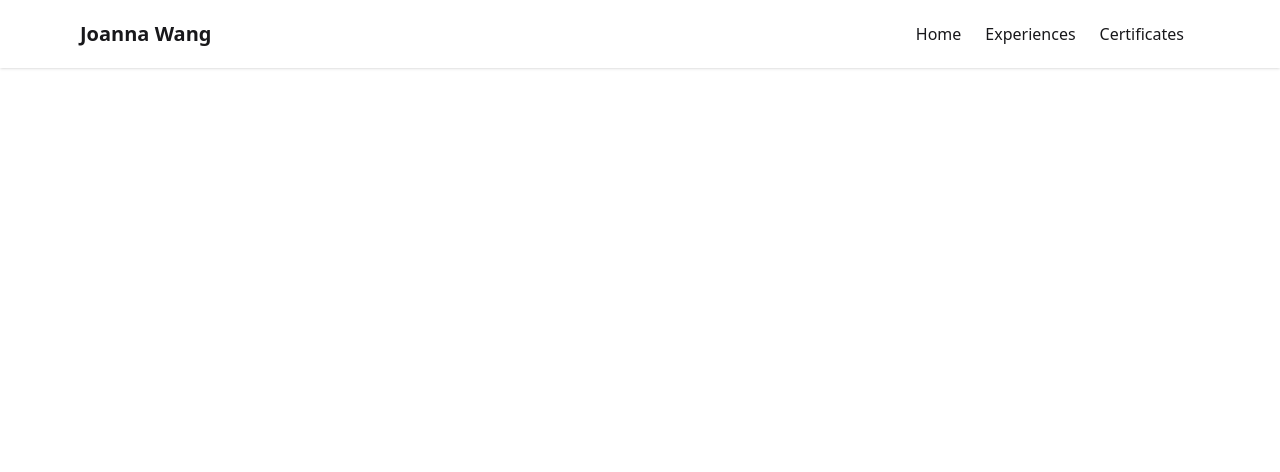
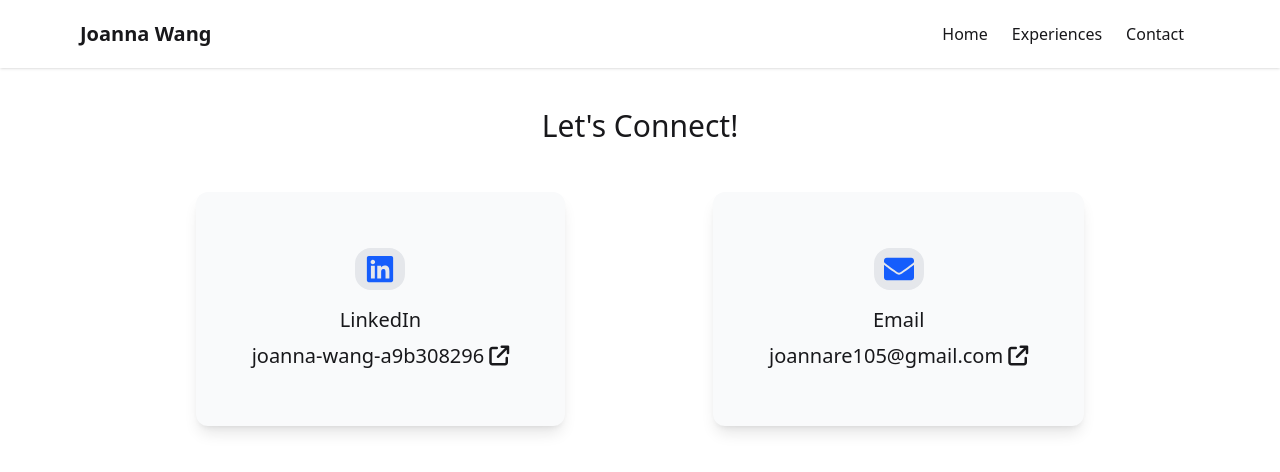
Before and after one commit to Joanna-Wang105/joanna_website, a React (Vite) app: page /contact in a window 1280 px wide. Shown: the top 472 px of the page. Built offline with nearby package versions, Linux system fonts and the light colour scheme.

Commit message:
add Contact page

```diff
--- a/package.json
+++ b/package.json
@@ -14,6 +14,7 @@
     "aos": "^2.3.4",
     "react": "^19.1.0",
     "react-dom": "^19.1.0",
+    "react-icons": "^5.5.0",
     "react-router-dom": "^7.6.3",
     "tailwindcss": "^4.1.11"
   },
--- a/src/App.jsx
+++ b/src/App.jsx
@@ -1,13 +1,14 @@
 import Header from "./components/Header";
 import Home from "./components/Home";
 import Experience from "./components/Experience";
+import Contact from "./components/Contact";
 import { BrowserRouter as Router, Routes, Route } from "react-router-dom";
 
 function App() {
   const navLinks = [
     { path: "/", text: "Home" },
     { path: "/experiences", text: "Experiences" },
-    { path: "/certificates", text: "Certificates" },
+    { path: "/contact", text: "Contact" },
   ];
 
   return (
@@ -17,7 +18,7 @@ function App() {
         <Routes>
           <Route path="/" element={<Home />} />
           <Route path="/experiences" element={<Experience />} />
-          {/* <Route path='/certificates' element={<Certificates />} /> */}
+          <Route path="/contact" element={<Contact />} />
         </Routes>
       </div>
     </Router>
--- /dev/null
+++ b/src/components/Contact.jsx
@@ -0,0 +1,40 @@
+import { FaEnvelope, FaLinkedin } from "react-icons/fa";
+
+export default function Contact() {
+  return (
+    <section className="bg-base-100 py-10 px-3 lg:px-12 md:px-4">
+      <h1 className="text-center text-3xl mb-12">Let's Connect!</h1>
+      <div className="flex flex-col md:flex-row justify-evenly">
+        <div className="flex flex-col items-center bg-gray-50 rounded-xl p-14 shadow-lg mb-8">
+          <div className="px-2 py-1 border-2 rounded-2xl border-gray-200 bg-gray-200 w-fit mb-2">
+            <FaLinkedin className="text-3xl text-blue-600" />
+          </div>
+
+          <h1 className="text-xl my-2">LinkedIn</h1>
+          <a
+            href="https://www.linkedin.com/in/joanna-wang-a9b308296"
+            target="_blank"
+            className="hover:text-blue-600 transition text-xl"
+          >
+            joanna-wang-a9b308296{" "}
+            <i class="fa-solid fa-arrow-up-right-from-square"></i>
+          </a>
+        </div>
+
+        <div className="flex flex-col items-center bg-gray-50 rounded-xl p-14 shadow-lg mb-8">
+          <div className="px-2 py-1 border-2 rounded-2xl border-gray-200 bg-gray-200 w-fit mb-2">
+            <FaEnvelope className="text-3xl text-blue-600" />
+          </div>
+          <h1 className="text-xl my-2">Email</h1>
+          <a
+            href="mailto:joannare105@gmail.com"
+            className="hover:text-blue-600 transition text-xl"
+          >
+            joannare105@gmail.com{" "}
+            <i class="fa-solid fa-arrow-up-right-from-square"></i>
+          </a>
+        </div>
+      </div>
+    </section>
+  );
+}
--- a/src/components/Experience.jsx
+++ b/src/components/Experience.jsx
@@ -18,7 +18,7 @@ export default function Experience() {
         value={selectedType}
         onChange={(e) => setSelectedType(e.target.value)}
       >
-        <option value="all">all</option>
+        <option value="all">All</option>
         <option value="Internship">Internship</option>
         <option value="Part-Time">Part-time</option>
         <option value="Volunteer">Volunteering</option>
--- a/src/components/Home.jsx
+++ b/src/components/Home.jsx
@@ -114,7 +114,7 @@ export default function Home() {
               <p>
                 <i class="fa-brands fa-java text-orange-600"></i> Cooking Game
               </p>
-              <h2 className="card-title ">Beastly Bistro</h2>
+              <h2 className="card-title ">Beastly Bistro - Group Project</h2>
               <p className="pb-2">
                 A story-driven cooking simulation game combining resource
                 management and time-sensitive gameplay.
```
Also changed, not shown: 1 other file (tests, documents, lock files or other folders).
